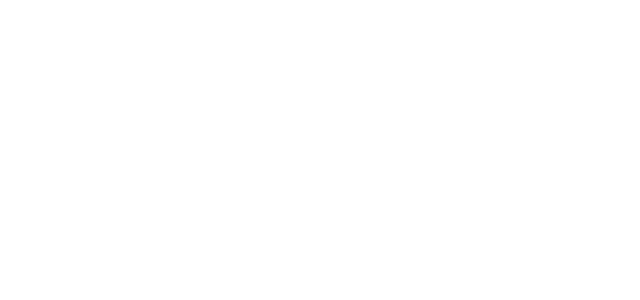
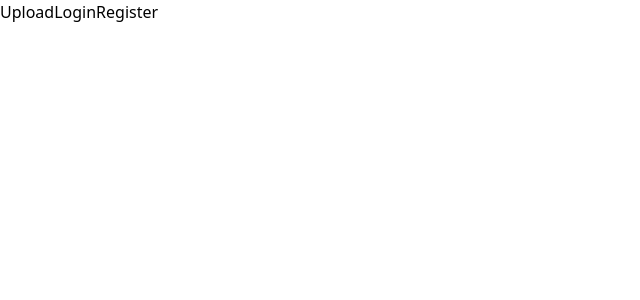
Before and after one commit to maxencelanda/epsilon-peer-learning, a React (Vite) app in the folder frontend/: page / in a window 1280 px wide. Shown: the top 300 px of the page, without its empty margins (0-640 px from the left). Built offline with nearby package versions, Linux system fonts and the light colour scheme.

Commit message:
home component

```diff
--- a/frontend/src/components/Home.tsx
+++ b/frontend/src/components/Home.tsx
@@ -1,7 +1,13 @@
+import { Link } from "react-router-dom";
+
 export default function Home() {
   return (
     <div>
-
+      <nav className="grid grid-cols-7 text-center mt-2">
+        <Link to="/upload" className="col-start-3">Upload</Link>
+        <Link to="/login">Login</Link>
+        <Link to="/register">Register</Link>
+      </nav>
     </div>
   )
 }
```
